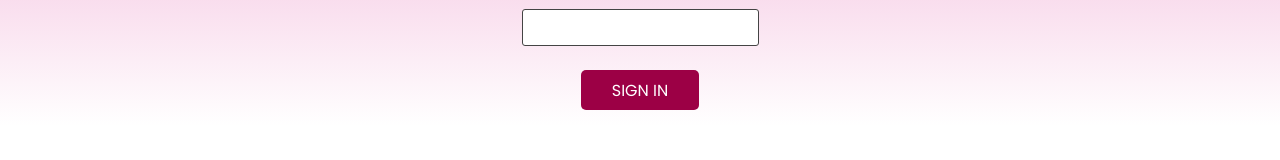
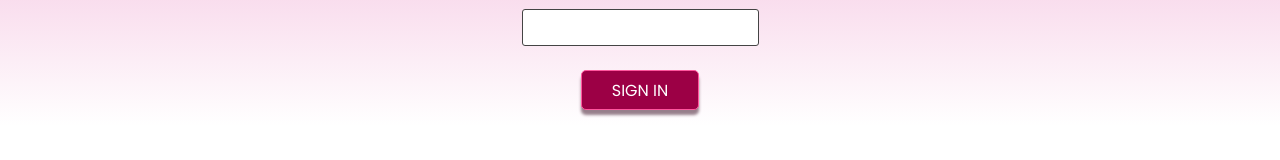
Before and after one commit to Termanty/movesapp, a React (Create React App) app: page /login in a window 1280 px wide. Shown: the part 578-738 px from the top of the page. Built offline with nearby package versions, Linux system fonts and the light colour scheme; data requests are answered from the project's data file.

Commit message:
The login and save buttons has been styled with shadow and the shadow elements has been added to the css root to be used later with other elements

```diff
--- a/src/style.css
+++ b/src/style.css
@@ -11,6 +11,8 @@
   --app-body-font: "Poppins", sans-serif;
 
   /* === COLOR variables === */
+  --shadow: #977f8b;
+  --shadow-dark: #7e3957;
   --black: #000000;
   --white: #ffffff;
   --grey: #444444;
@@ -51,6 +53,8 @@ body {
   margin: 0px auto;
 }
 
+/* == LOGIN == */
+
 #main-submit {
   border-radius: 5px;
   text-transform: uppercase;
@@ -59,6 +63,8 @@ body {
   font-size: 1rem;
   width: 100%;
   margin: 1rem;
+  box-shadow: var(--shadow) 0px 5px 3px;
+  border: 0.5px var(--rubber-red-light) solid;
 }
 
 /* == MAIN == */
@@ -299,6 +305,7 @@ span {
   font-size: 16px;
   cursor: pointer;
   padding: 0.8vh;
+  box-shadow: var(--shadow) 0px 5px 3px;
 }
 
 /* == NEW MOVE == */
@@ -349,6 +356,7 @@ span {
   font-size: 18px;
   cursor: pointer;
   padding: 0.8vh;
+  box-shadow: var(--shadow-dark) 0px 5px 3px;
 }
 
 /* == FOOTER == */
```
